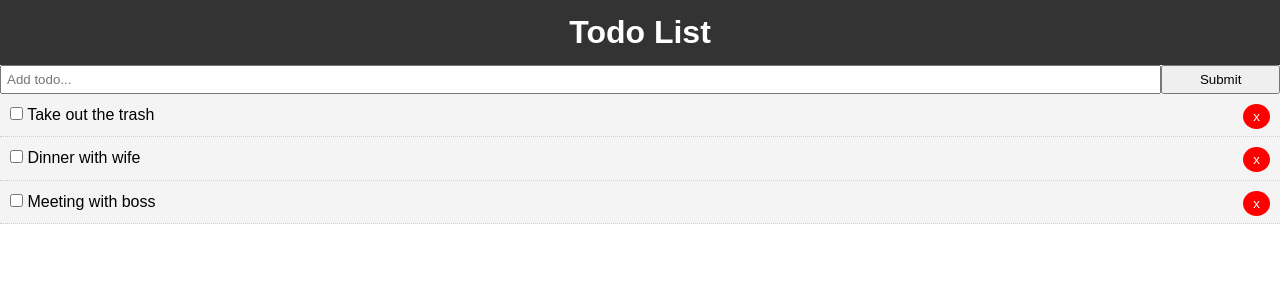
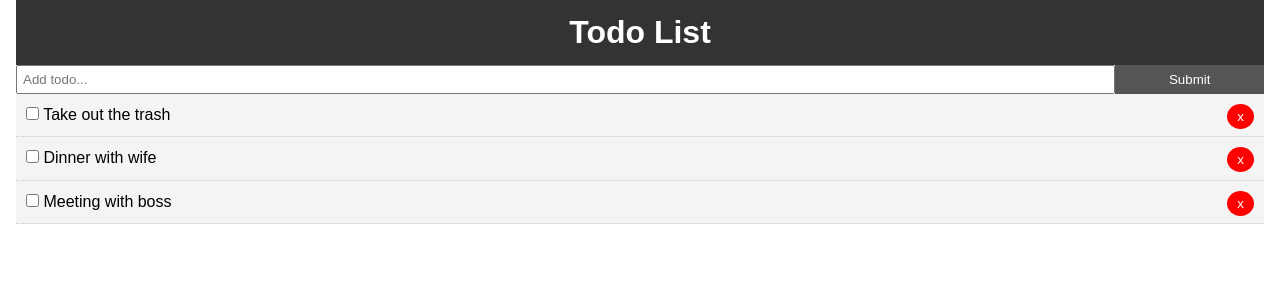
Before and after one commit to elithrade/react-todo, a React (Create React App) app: page / in a window 1280 px wide. Shown: the top 300 px of the page. Built offline with nearby package versions, Linux system fonts and the light colour scheme.

Commit message:
Implement AddTodo

```diff
--- a/package.json
+++ b/package.json
@@ -5,7 +5,8 @@
   "dependencies": {
     "react": "^16.8.3",
     "react-dom": "^16.8.3",
-    "react-scripts": "2.1.5"
+    "react-scripts": "2.1.5",
+    "uuid": "^3.3.2"
   },
   "scripts": {
     "start": "react-scripts start",
--- a/src/App.css
+++ b/src/App.css
@@ -13,3 +13,20 @@
   color: #333;
   text-decoration: none;
 }
+
+.container {
+  padding: 0 1rem;
+}
+
+.btn {
+  display: inline-block;
+  border: none;
+  background: #555;
+  color: #fff;
+  padding: 7px 20px;
+  cursor: pointer;
+}
+
+.btn:hover {
+  background: #666;
+}
--- a/src/App.js
+++ b/src/App.js
@@ -3,22 +3,23 @@
 import './App.css';
 import Header from './components/layout/Header';
 import AddTodo from './components/AddTodo';
+import uuid from 'uuid';
 
 class App extends Component {
   state = {
     todos: [
       {
-        id: 1,
+        id: uuid.v4(),
         title: 'Take out the trash',
         completed: false,
       },
       {
-        id: 2,
+        id: uuid.v4(),
         title: 'Dinner with wife',
         completed: false,
       },
       {
-        id: 3,
+        id: uuid.v4(),
         title: 'Meeting with boss',
         completed: false,
       },
@@ -36,6 +37,17 @@
     });
   };
 
+  addTodo = title => {
+    const newTodo = {
+      id: uuid.v4(),
+      title: title,
+      completed: false
+    }
+    this.setState({
+      todos: [...this.state.todos, newTodo]
+    });
+  }
+
   rmTodo = id => {
     this.setState({
       // Spread operation
@@ -48,7 +60,7 @@
       <div className="App">
         <div className="container">
           <Header />
-          <AddTodo />
+          <AddTodo addTodo={this.addTodo} />
           <Todos
             todos={this.state.todos}
             markComplete={this.markComplete}
--- a/src/components/AddTodo.js
+++ b/src/components/AddTodo.js
@@ -1,13 +1,35 @@
 import React, {Component} from 'react';
 
 class AddTodo extends Component {
+  // Component level state
+  state = {
+    title: '',
+  };
+
+  onSubmit = e => {
+    // Prevent submit to file
+    e.preventDefault();
+    this.props.addTodo(this.state.title);
+    this.setState({
+      title: '',
+    });
+  };
+
+  onChange = e =>
+    this.setState({
+      // e.target.name matches input field name
+      [e.target.name]: e.target.value,
+    });
+
   render() {
     return (
-      <form style={{display: 'flex'}}>
+      <form onSubmit={this.onSubmit} style={{display: 'flex'}}>
         <input
           type="text"
           name="title"
           placeholder="Add todo..."
+          value={this.state.title}
+          onChange={this.onChange}
           style={{flex: '10', padding: '5px'}}
         />
         <input
```
